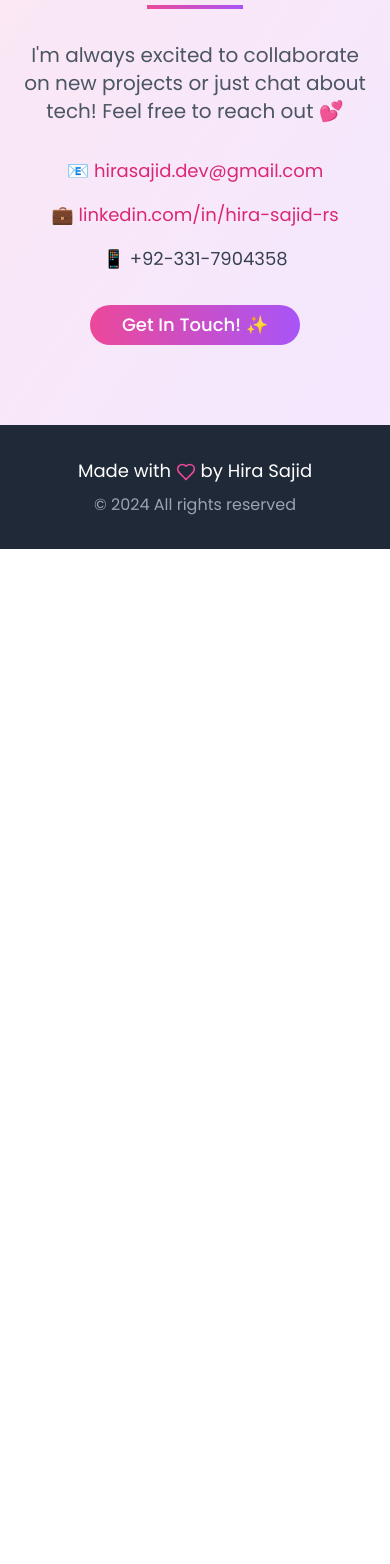
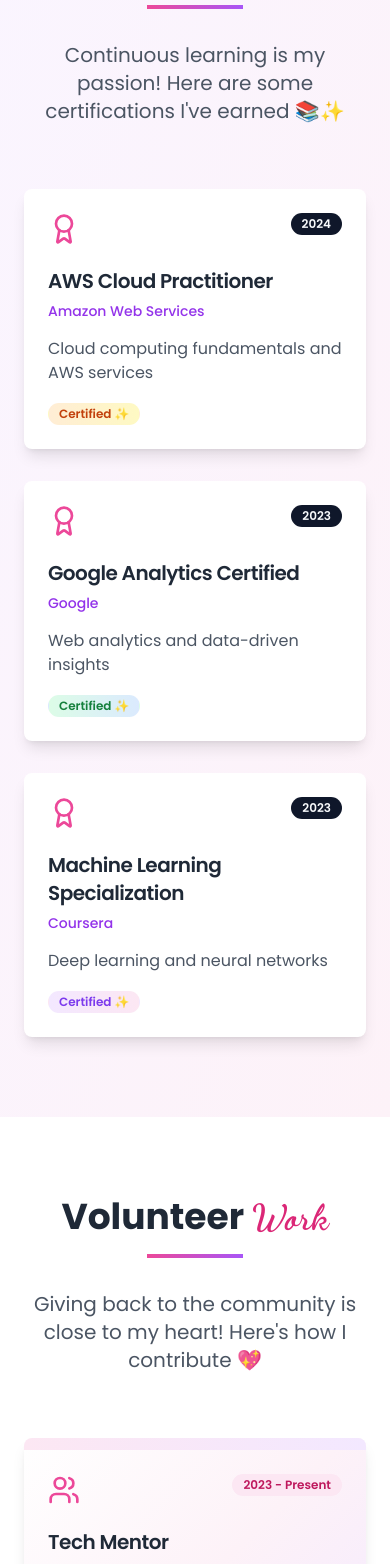
Before and after one commit to hsajid-cs/portfolio-1, a React (Vite) app: page / in a window 390 px wide. Shown: the part 6114-7678 px from the top of the page. Before the commit the page ends 6663 px from the top, so only its background shows below. Built offline with nearby package versions, Linux system fonts and the light colour scheme.

Commit message:
Add certifications and volunteer work
Include sections for certifications and volunteer work in the portfolio.

```diff
--- a/src/pages/Index.tsx
+++ b/src/pages/Index.tsx
@@ -1,6 +1,6 @@
 import { useState, useEffect } from 'react';
 import { motion, useScroll, useTransform } from 'framer-motion';
-import { ChevronDown, Heart, Sparkles, Code, Database, ArrowUp } from 'lucide-react';
+import { ChevronDown, Heart, Sparkles, Code, Database, ArrowUp, Award, Users } from 'lucide-react';
 import { Button } from '@/components/ui/button';
 import { Card, CardContent, CardDescription, CardHeader, CardTitle } from '@/components/ui/card';
 import { Badge } from '@/components/ui/badge';
@@ -87,6 +87,57 @@ const Index = () => {
     { name: "Flutter", level: 70, icon: Code }
   ];
 
+  const certifications = [
+    {
+      title: "AWS Cloud Practitioner",
+      issuer: "Amazon Web Services",
+      date: "2024",
+      description: "Cloud computing fundamentals and AWS services",
+      badge: "bg-gradient-to-r from-orange-100 to-yellow-100 text-orange-700"
+    },
+    {
+      title: "Google Analytics Certified",
+      issuer: "Google",
+      date: "2023",
+      description: "Web analytics and data-driven insights",
+      badge: "bg-gradient-to-r from-green-100 to-blue-100 text-green-700"
+    },
+    {
+      title: "Machine Learning Specialization",
+      issuer: "Coursera",
+      date: "2023",
+      description: "Deep learning and neural networks",
+      badge: "bg-gradient-to-r from-purple-100 to-pink-100 text-purple-700"
+    }
+  ];
+
+  const volunteerWork = [
+    {
+      role: "Tech Mentor",
+      organization: "Girls Who Code",
+      period: "2023 - Present",
+      description: "Mentoring young girls in programming and encouraging them to pursue careers in tech",
+      impact: "Mentored 15+ students",
+      gradient: "from-pink-100 to-purple-100"
+    },
+    {
+      role: "Event Organizer",
+      organization: "Tech Community Meetups",
+      period: "2022 - Present",
+      description: "Organizing monthly tech meetups and workshops for the local developer community",
+      impact: "200+ attendees per event",
+      gradient: "from-purple-100 to-pink-100"
+    },
+    {
+      role: "Food Drive Coordinator",
+      organization: "Local NGO",
+      period: "2021 - 2022",
+      description: "Coordinated food donation drives and inventory management for underprivileged families",
+      impact: "1000+ families helped",
+      gradient: "from-pink-200 to-purple-200"
+    }
+  ];
+
   return (
     <div className="min-h-screen bg-girly-gradient font-poppins">
       {/* Header */}
@@ -107,6 +158,8 @@ const Index = () => {
               <a href="#about" className="text-gray-700 hover:text-pink-600 transition-colors">About</a>
               <a href="#projects" className="text-gray-700 hover:text-pink-600 transition-colors">Projects</a>
               <a href="#skills" className="text-gray-700 hover:text-pink-600 transition-colors">Skills</a>
+              <a href="#certifications" className="text-gray-700 hover:text-pink-600 transition-colors">Certifications</a>
+              <a href="#volunteer" className="text-gray-700 hover:text-pink-600 transition-colors">Volunteer Work</a>
               <a href="#contact" className="text-gray-700 hover:text-pink-600 transition-colors">Contact</a>
             </div>
           </div>
@@ -373,6 +426,121 @@ const Index = () => {
         </div>
       </section>
 
+      {/* Certifications Section */}
+      <section id="certifications" className="py-20 bg-gradient-to-br from-purple-50 to-pink-50">
+        <div className="container mx-auto px-6">
+          <motion.div
+            initial={{ opacity: 0, y: 30 }}
+            whileInView={{ opacity: 1, y: 0 }}
+            transition={{ duration: 0.8 }}
+            viewport={{ once: true }}
+            className="text-center mb-16"
+          >
+            <h2 className="text-4xl font-bold text-gray-800 mb-4">
+              My <span className="text-pink-600 font-dancing">Certifications</span>
+            </h2>
+            <div className="w-24 h-1 bg-gradient-to-r from-pink-500 to-purple-500 mx-auto mb-8"></div>
+            <p className="text-xl text-gray-600 max-w-2xl mx-auto">
+              Continuous learning is my passion! Here are some certifications I've earned 📚✨
+            </p>
+          </motion.div>
+
+          <div className="grid md:grid-cols-2 lg:grid-cols-3 gap-8">
+            {certifications.map((cert, index) => (
+              <motion.div
+                key={cert.title}
+                initial={{ opacity: 0, y: 30 }}
+                whileInView={{ opacity: 1, y: 0 }}
+                transition={{ duration: 0.8, delay: index * 0.1 }}
+                viewport={{ once: true }}
+                whileHover={{ y: -10 }}
+                className="group"
+              >
+                <Card className="h-full bg-white border-0 shadow-lg hover:shadow-2xl transition-all duration-300">
+                  <CardHeader className="pb-4">
+                    <div className="flex justify-between items-start mb-2">
+                      <Award className="text-pink-500 w-8 h-8 mb-2" />
+                      <Badge className="text-xs">{cert.date}</Badge>
+                    </div>
+                    <CardTitle className="text-xl font-semibold text-gray-800 group-hover:text-pink-600 transition-colors">
+                      {cert.title}
+                    </CardTitle>
+                    <CardDescription className="text-purple-600 font-medium">
+                      {cert.issuer}
+                    </CardDescription>
+                  </CardHeader>
+                  <CardContent className="pt-0">
+                    <p className="text-gray-600 mb-4">{cert.description}</p>
+                    <Badge className={cert.badge}>
+                      Certified ✨
+                    </Badge>
+                  </CardContent>
+                </Card>
+              </motion.div>
+            ))}
+          </div>
+        </div>
+      </section>
+
+      {/* Volunteer Work Section */}
+      <section id="volunteer" className="py-20 bg-white">
+        <div className="container mx-auto px-6">
+          <motion.div
+            initial={{ opacity: 0, y: 30 }}
+            whileInView={{ opacity: 1, y: 0 }}
+            transition={{ duration: 0.8 }}
+            viewport={{ once: true }}
+            className="text-center mb-16"
+          >
+            <h2 className="text-4xl font-bold text-gray-800 mb-4">
+              Volunteer <span className="text-pink-600 font-dancing">Work</span>
+            </h2>
+            <div className="w-24 h-1 bg-gradient-to-r from-pink-500 to-purple-500 mx-auto mb-8"></div>
+            <p className="text-xl text-gray-600 max-w-2xl mx-auto">
+              Giving back to the community is close to my heart! Here's how I contribute 💖
+            </p>
+          </motion.div>
+
+          <div className="grid md:grid-cols-2 lg:grid-cols-3 gap-8">
+            {volunteerWork.map((work, index) => (
+              <motion.div
+                key={work.role}
+                initial={{ opacity: 0, y: 30 }}
+                whileInView={{ opacity: 1, y: 0 }}
+                transition={{ duration: 0.8, delay: index * 0.1 }}
+                viewport={{ once: true }}
+                whileHover={{ y: -10 }}
+                className="group"
+              >
+                <Card className="h-full bg-card-gradient border-0 shadow-lg hover:shadow-2xl transition-all duration-300 overflow-hidden">
+                  <div className={`h-3 bg-gradient-to-r ${work.gradient}`}></div>
+                  <CardHeader className="pb-4">
+                    <div className="flex justify-between items-start mb-2">
+                      <Users className="text-pink-500 w-8 h-8 mb-2" />
+                      <Badge variant="secondary" className="bg-pink-100 text-pink-700 text-xs">
+                        {work.period}
+                      </Badge>
+                    </div>
+                    <CardTitle className="text-xl font-semibold text-gray-800 group-hover:text-pink-600 transition-colors">
+                      {work.role}
+                    </CardTitle>
+                    <CardDescription className="text-purple-600 font-medium text-base">
+                      {work.organization}
+                    </CardDescription>
+                  </CardHeader>
+                  <CardContent className="pt-0">
+                    <p className="text-gray-600 mb-4 leading-relaxed">{work.description}</p>
+                    <Badge className="bg-gradient-to-r from-pink-100 to-purple-100 text-pink-700 border-0">
+                      💫 {work.impact}
+                    </Badge>
+                  </CardContent>
+                </Card>
+              </motion.div>
+            ))}
+          </div>
+        </div>
+      </section>
+
       {/* Contact Section */}
       <section id="contact" className="py-20 bg-gradient-to-br from-pink-100 to-purple-100">
         <div className="container mx-auto px-6 text-center">
```
